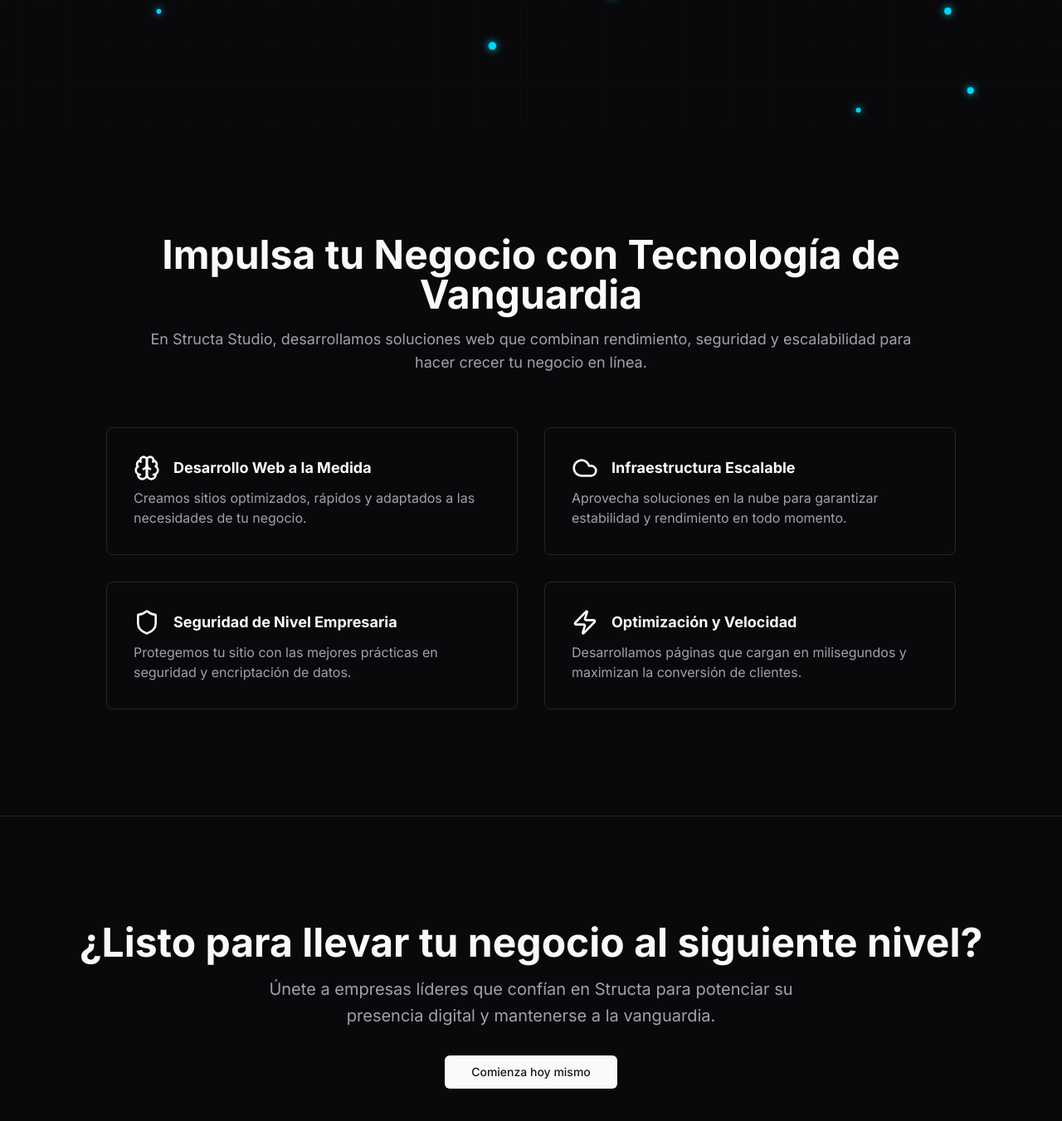
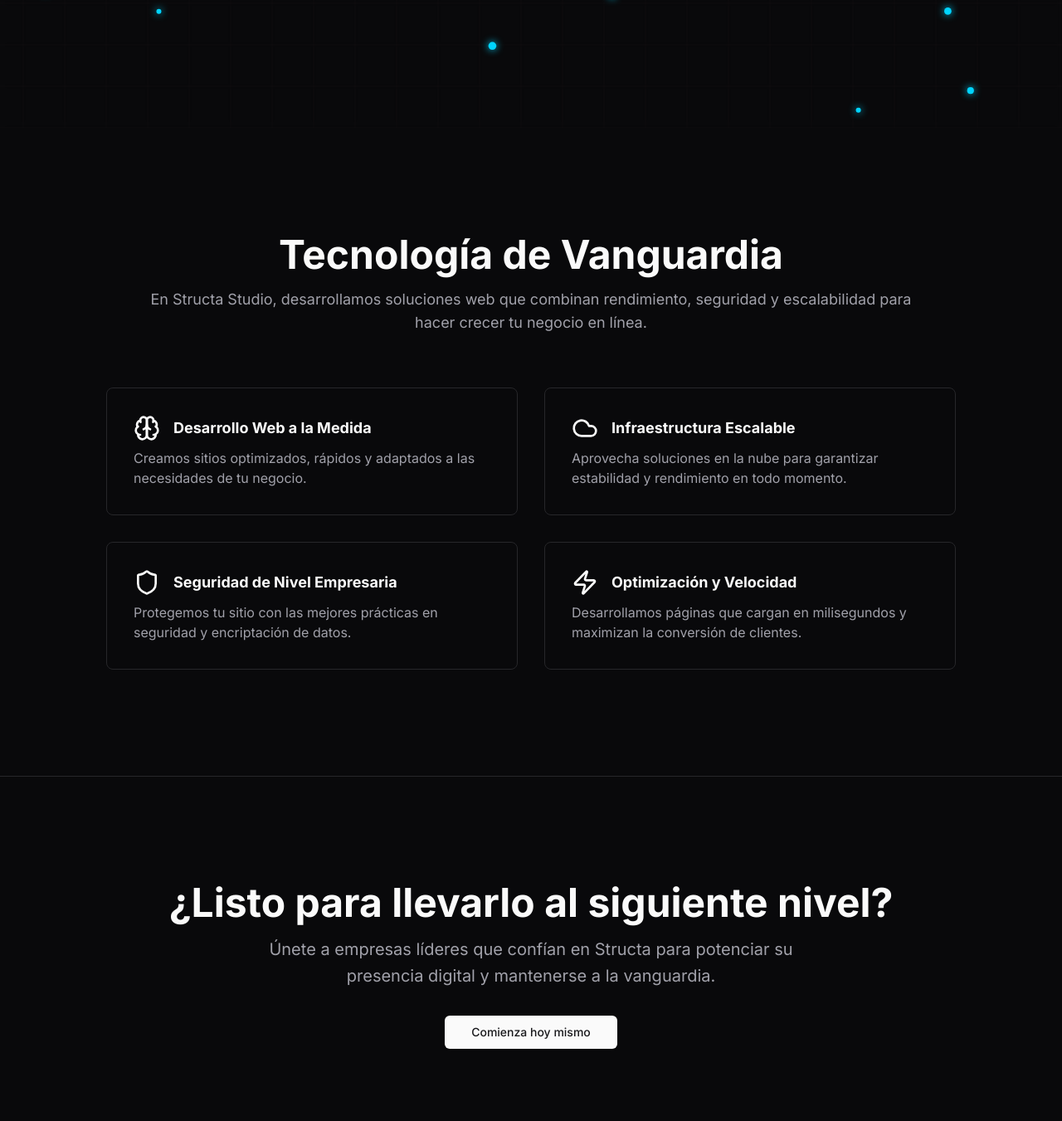
Before and after one commit to Mateoverea/StructaStudio, a Next.js app: page / in a window 1280 px wide. Shown: the part 646-1997 px from the top of the page at 83% size. Built offline with nearby package versions, Linux system fonts and the light colour scheme.

Commit message:
Mejoras de palabras

```diff
--- a/components/CTA.tsx
+++ b/components/CTA.tsx
@@ -5,7 +5,7 @@
     <section className="border-t">
       <div className="container flex flex-col items-center gap-4 py-24 text-center md:py-32">
         <h2 className="font-bold text-3xl leading-[1.1] sm:text-3xl md:text-5xl">
-          ¿Listo para llevar tu negocio al siguiente nivel?
+          ¿Listo para llevarlo al siguiente nivel?
         </h2>
         <p className="max-w-[42rem] leading-normal text-muted-foreground sm:text-xl sm:leading-8">
           Únete a empresas líderes que confían en Structa para potenciar su presencia digital y mantenerse a la vanguardia.
--- a/components/features.tsx
+++ b/components/features.tsx
@@ -82,7 +82,7 @@
   return (
     <section className="container space-y-16 py-24 md:py-32">
       <div className="mx-auto max-w-[58rem] text-center">
-        <h2 className="font-bold text-3xl leading-[1.1] sm:text-3xl md:text-5xl">Impulsa tu Negocio con Tecnología de Vanguardia</h2>
+        <h2 className="font-bold text-3xl leading-[1.1] sm:text-3xl md:text-5xl">Tecnología de Vanguardia</h2>
         <p className="mt-4 text-muted-foreground sm:text-lg">
         En Structa Studio, desarrollamos soluciones web que combinan rendimiento, seguridad y escalabilidad para hacer crecer tu negocio en línea.
         </p>
```
